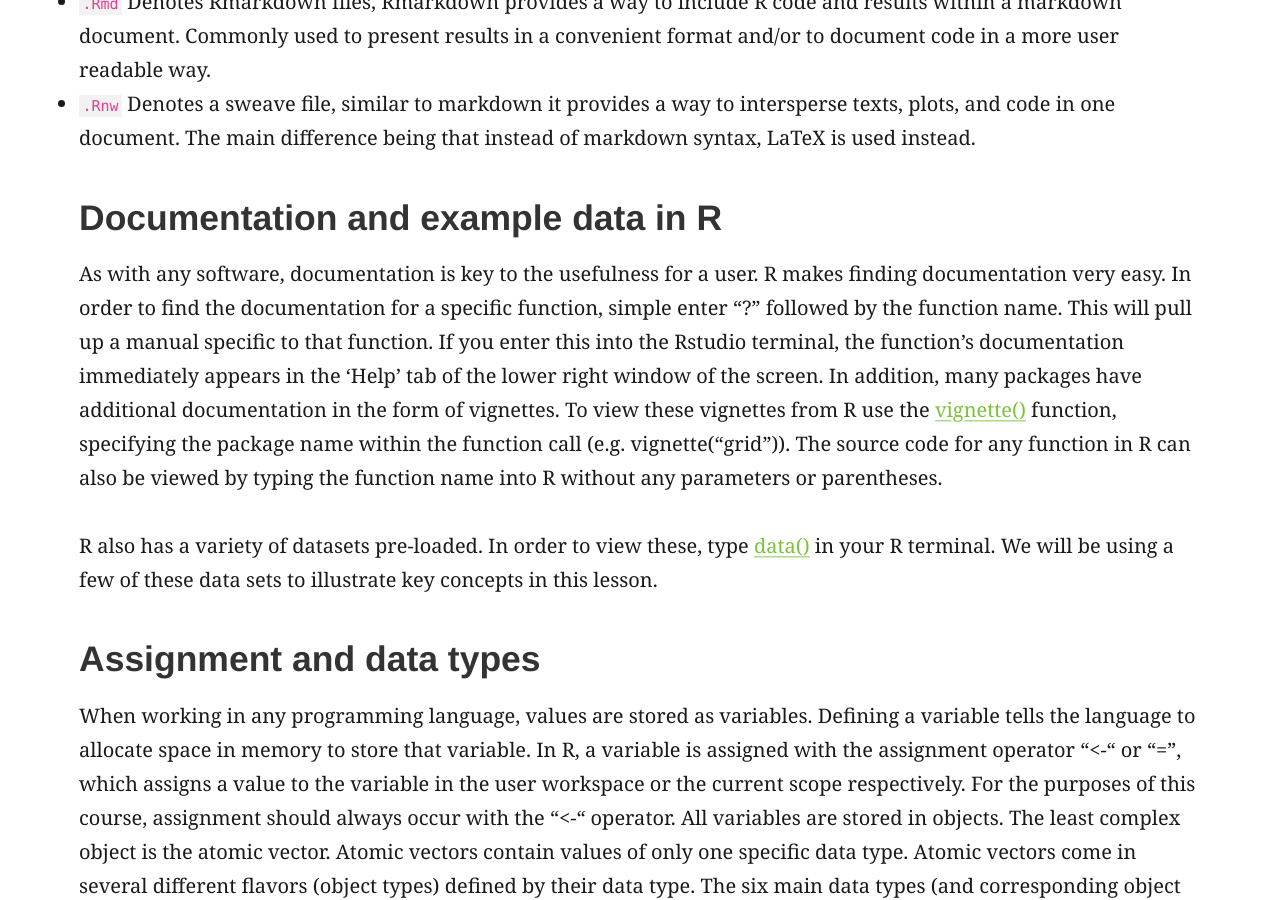
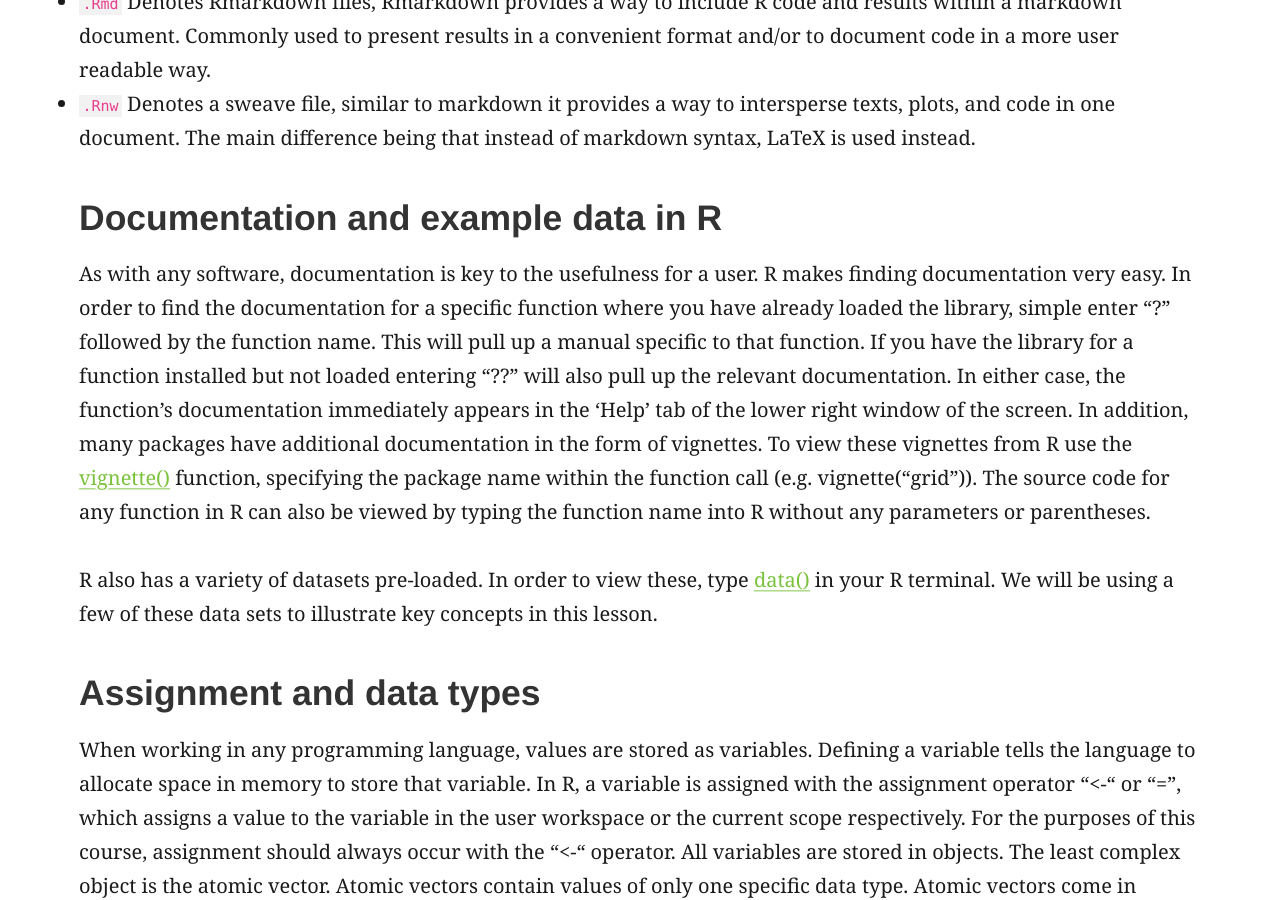
Before and after one commit to griffithlab/genviz.org, a Jekyll site: the page built from _posts/0002-02-01-introductionToR.md, in a window 1280 px wide and 900 px high, scrolled down 4129 px. Built offline with Jekyll 4.4.1, drawn with Linux system fonts in a browser that asks for light colours; nearby versions of some CDN libraries.

Commit message:
add ?? explanation

```diff
--- a/_posts/0002-02-01-introductionToR.md
+++ b/_posts/0002-02-01-introductionToR.md
@@ -93,7 +93,7 @@ BiocManager::install()
 
 ## Documentation and example data in R
 
-As with any software, documentation is key to the usefulness for a user. R makes finding documentation very easy. In order to find the documentation for a specific function, simple enter "?" followed by the function name. This will pull up a manual specific to that function. If you enter this into the Rstudio terminal, the function's documentation immediately appears in the 'Help' tab of the lower right window of the screen. In addition, many packages have additional documentation in the form of vignettes. To view these vignettes from R use the [vignette()](https://www.rdocumentation.org/packages/utils/versions/3.5.3/topics/vignette) function, specifying the package name within the function call (e.g. vignette("grid")). The source code for any function in R can also be viewed by typing the function name into R without any parameters or parentheses.
+As with any software, documentation is key to the usefulness for a user. R makes finding documentation very easy. In order to find the documentation for a specific function where you have already loaded the library, simple enter "?" followed by the function name. This will pull up a manual specific to that function. If you have the library for a function installed but not loaded entering "??" will also pull up the relevant documentation. In either case, the function's documentation immediately appears in the 'Help' tab of the lower right window of the screen. In addition, many packages have additional documentation in the form of vignettes. To view these vignettes from R use the [vignette()](https://www.rdocumentation.org/packages/utils/versions/3.5.3/topics/vignette) function, specifying the package name within the function call (e.g. vignette("grid")). The source code for any function in R can also be viewed by typing the function name into R without any parameters or parentheses.
 
 R also has a variety of datasets pre-loaded. In order to view these, type [data()](https://www.rdocumentation.org/packages/utils/versions/3.5.3/topics/data) in your R terminal. We will be using a few of these data sets to illustrate key concepts in this lesson.
 
```
